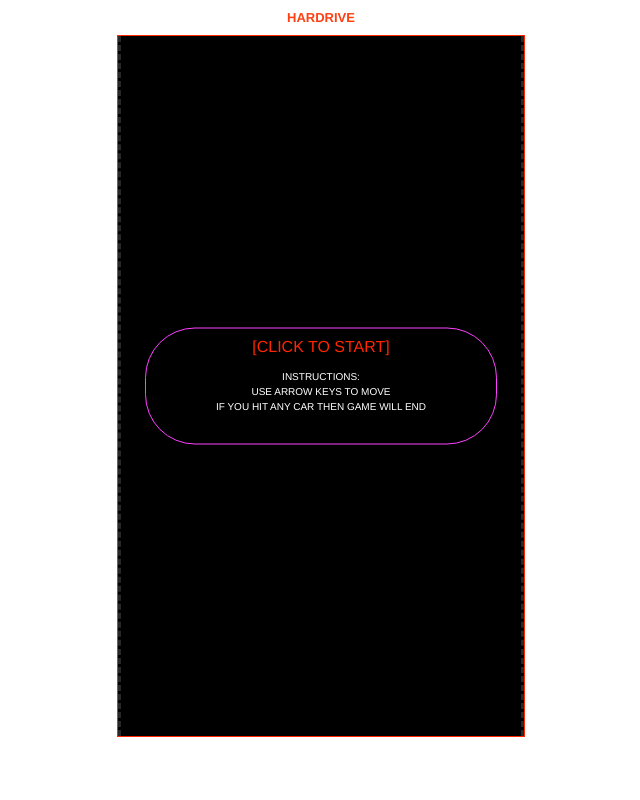
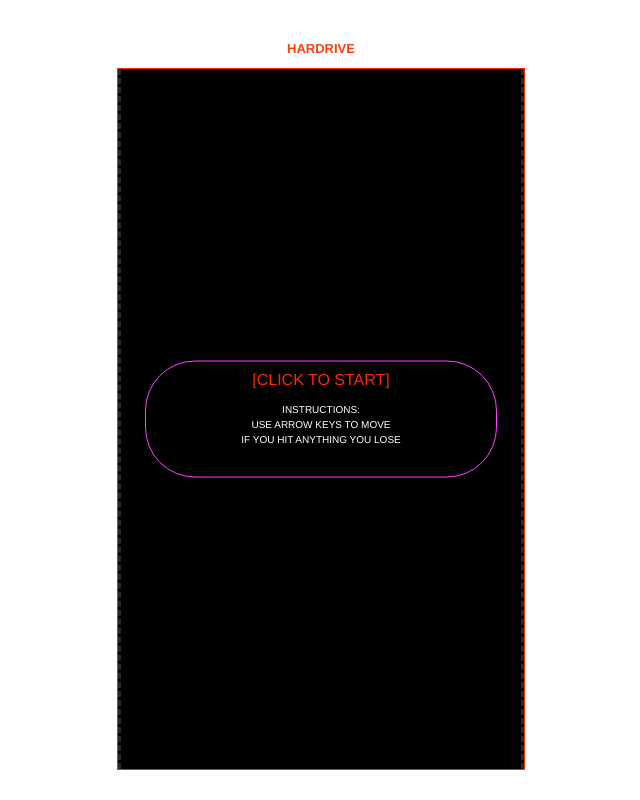
Before and after one commit to Daedsiile/hardrive, a plain HTML site: page index.html in a window 1280 px wide. Shown: the whole page, without its empty margins (319-959 px from the left). Drawn offline with Linux system fonts and the light colour scheme.

Commit message:
Update index.html

```diff
--- a/index.html
+++ b/index.html
@@ -4,28 +4,25 @@
     <meta charset="UTF-8">
     <meta name="viewport" content="width=device-width, initial-scale=1.0">
     <title>replit</title>
-  <link href= "style.css" rel="stylesheet" type="text/css" />
+    <link href="style.css" rel="stylesheet" type="text/css" />
     <link rel="stylesheet" href="newgame.css">
-
-
 </head>
+<body>
+    <div class="gameContainer">
         <div class="title-container">
-  <h1><span id="splash-text"></span></h1>
-
-<body>
-
-
+            <h1><span id="splash-text">Game Title</span></h1>
+        </div>
         <div class="game">
-<div class="score"></div>
-<div class="highScore"></div>
+            <div class="score">Score: 0</div>
+            <div class="highScore">High Score: 0</div>
             <div class="startScreen">
-<p1 class="ClickToStart"><blink> [CLICK TO START] </blink> <br><br></p1>
-
-    <p> INSTRUCTIONS: <br>
+                <p1 class="ClickToStart"><blink>[CLICK TO START]</blink><br><br></p1>
+                <p>INSTRUCTIONS:<br>
                 Use Arrow keys to move<br>
-If you hit any car then game will end</p>
+                If you hit anything YOU LOSE</p>
             </div>
             <div class="gameArea"></div>
+        </div>
     </div>
     <script src="script.js"></script>
 </body>
```
Lines whose indentation alone changed are shown as unchanged.
